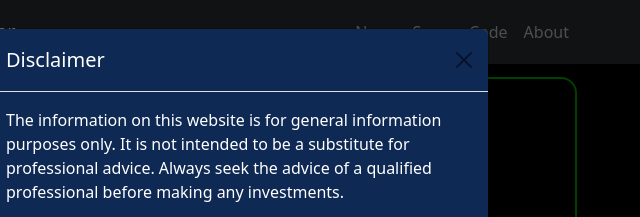
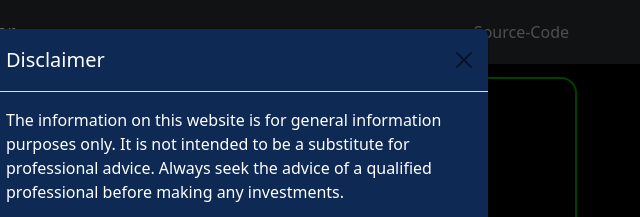
Before and after one commit to Ankit160402/CryptoSaver, a plain HTML site: page index.html in a window 1280 px wide. Shown: the top 217 px of the page, 401-1041 px from the left. Drawn offline with nearby package versions, Linux system fonts and the light colour scheme; no server answers; grey boxes are pictures that could not be loaded.

Commit message:
Update index.html

```diff
--- a/index.html
+++ b/index.html
@@ -25,13 +25,7 @@
       <div class="collapse navbar-collapse" id="navbarNav">
         <ul class="navbar-nav ms-auto">
           <li class="nav-item">
-            <a class="nav-link" href="other_html/news.html" target="_blank">News</a>
-          </li>
-          <li class="nav-item">
             <a class="nav-link" href="https://github.com/Ankit160402/CryptoSaver" target="_blank">Source-Code</a>
-          </li>
-          <li class="nav-item">
-            <a class="nav-link" href="other_html/about.html" target="_blank">About</a>
           </li>
         </ul>
       </div>
```
